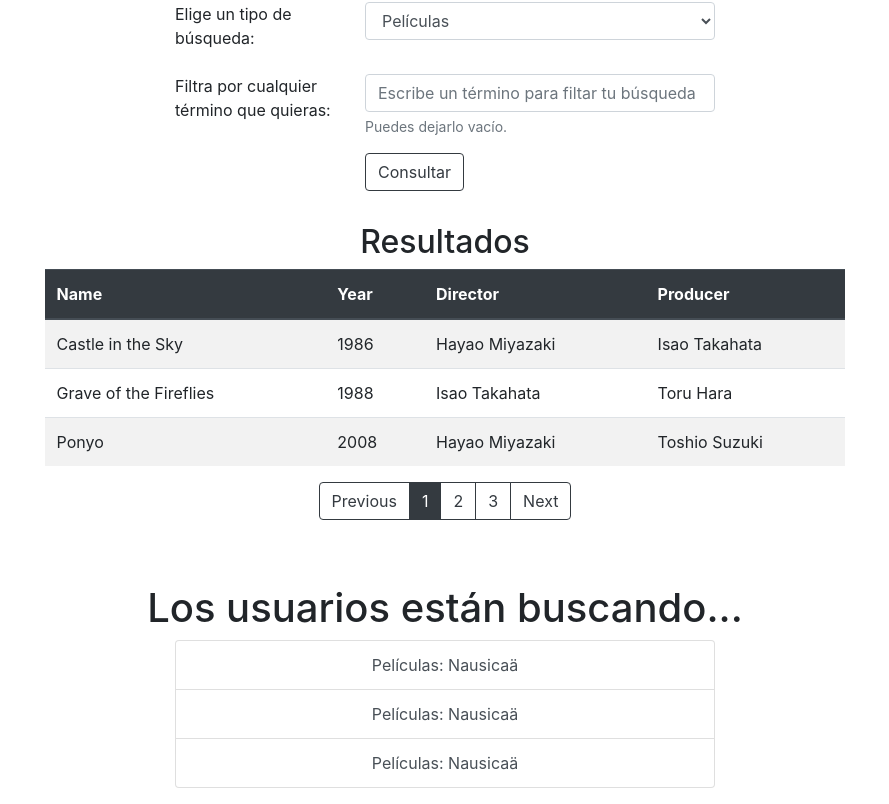
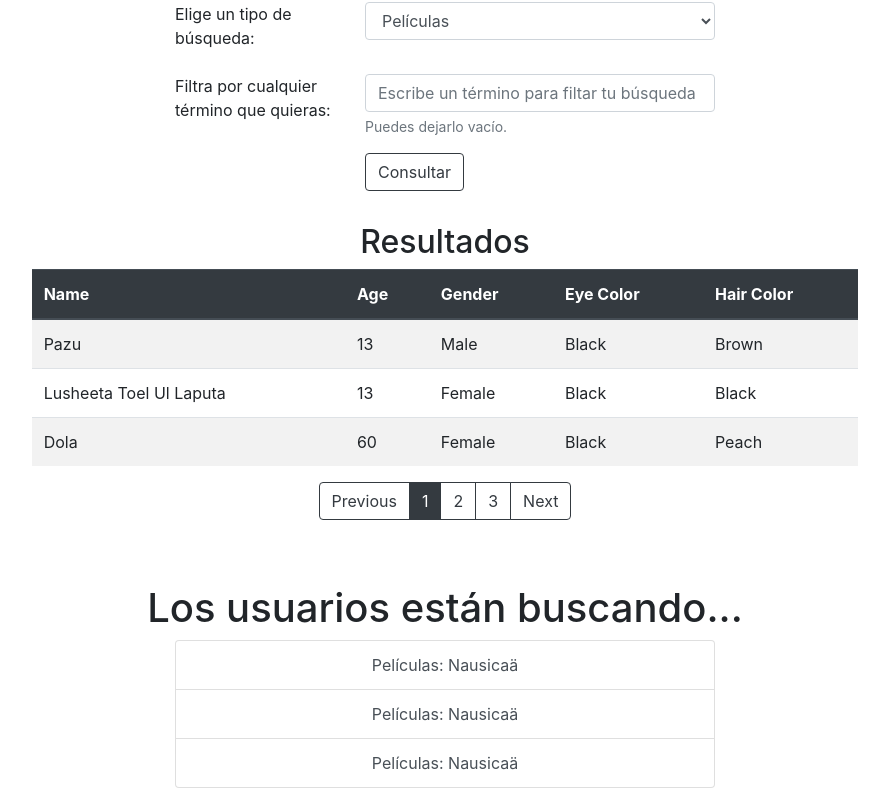
Before and after one commit to efferreiram/dbmenos, a React (Create React App) app: page / in a window 1280 px wide. Shown: the part 1025-1829 px from the top of the page, without its empty margins (195-1084 px from the left). Built offline with nearby package versions, Linux system fonts and the light colour scheme.

Commit message:
Backend calls and further state

```diff
--- a/package.json
+++ b/package.json
@@ -6,6 +6,7 @@
     "@testing-library/jest-dom": "^5.11.9",
     "@testing-library/react": "^11.2.3",
     "@testing-library/user-event": "^12.6.2",
+    "axios": "^0.21.1",
     "bootstrap": "^4.6.0",
     "jquery": "^3.5.1",
     "popper.js": "^1.16.1",
--- a/src/FormResults/FormResults.js
+++ b/src/FormResults/FormResults.js
@@ -1,33 +1,83 @@
 import React, { Component } from 'react';
 import PetitionForm from './PetitionForm/PetitionForm';
 import ResultsTable from './ResultsTable/ResultsTable';
+import axios from 'axios';
 
 class FormResults extends Component {
   constructor(props) {
     super(props);
     this.state = {
-      'resultsKeys': null,
-      'results': [],
+      'resultsType': 'people',
+      'results': [
+        {
+          "id": "fe93adf2-2f3a-4ec4-9f68-5422f1b87c01",
+          "name": "Pazu",
+          "gender": "Male",
+          "age": "13",
+          "eye_color": "Black",
+          "hair_color": "Brown",
+          "films": [
+            "https://ghibliapi.herokuapp.com/films/2baf70d1-42bb-4437-b551-e5fed5a87abe"
+          ],
+          "species": "https://ghibliapi.herokuapp.com/species/af3910a6-429f-4c74-9ad5-dfe1c4aa04f2",
+          "url": "https://ghibliapi.herokuapp.com/people/fe93adf2-2f3a-4ec4-9f68-5422f1b87c01"
+        },
+        {
+          "id": "598f7048-74ff-41e0-92ef-87dc1ad980a9",
+          "name": "Lusheeta Toel Ul Laputa",
+          "gender": "Female",
+          "age": "13",
+          "eye_color": "Black",
+          "hair_color": "Black",
+          "films": [
+            "https://ghibliapi.herokuapp.com/films/2baf70d1-42bb-4437-b551-e5fed5a87abe"
+          ],
+          "species": "https://ghibliapi.herokuapp.com/species/af3910a6-429f-4c74-9ad5-dfe1c4aa04f2",
+          "url": "https://ghibliapi.herokuapp.com/people/598f7048-74ff-41e0-92ef-87dc1ad980a9"
+        },
+        {
+          "id": "3bc0b41e-3569-4d20-ae73-2da329bf0786",
+          "name": "Dola",
+          "gender": "Female",
+          "age": "60",
+          "eye_color": "Black",
+          "hair_color": "Peach",
+          "films": [
+            "https://ghibliapi.herokuapp.com/films/2baf70d1-42bb-4437-b551-e5fed5a87abe"
+          ],
+          "species": "https://ghibliapi.herokuapp.com/species/af3910a6-429f-4c74-9ad5-dfe1c4aa04f2",
+          "url": "https://ghibliapi.herokuapp.com/people/3bc0b41e-3569-4d20-ae73-2da329bf0786"
+        }],
         'selectValue': 'films',
         'filterValue': '',
-      'exampleResults': [
-        {'name':'Castle in the Sky', 'year':'1986', 'director':'Hayao Miyazaki', 'producer':'Isao Takahata'},
-        {'name':'Grave of the Fireflies', 'year':'1988', 'director':'Isao Takahata', 'producer':'Toru Hara'},
-        {'name':'Ponyo', 'year':'2008', 'director':'Hayao Miyazaki', 'producer':'Toshio Suzuki'}
-      ],
-      'exampleKeys': ['name', 'year', 'director', 'producer'],
       };
 
       this.handleChange = this.handleChange.bind(this);
       this.handleSubmit = this.handleSubmit.bind(this);
     }
 
-  handleSubmit() {
-    console.log('sumbitted');
+    handleSubmit(e) {
+      var self = this;
+      var type = this.state.selectValue;
+      axios.get('http://localhost:8081', {
+        params: {
+          textFilter: this.state.filterValue,
+          searchType: this.state.selectValue,
+        }
+      }).then(function (response) {
+        console.log(Object.keys(response.data[0]));
+        self.setState({
+          results: response.data,
+          resultsType: type,
+        });
+      }).catch(function (error) {
+        console.log(error);
+      });
+      e.preventDefault();
     }
 
     handleChange(e) {
-    console.log('changed');
+      console.log(e);
     }
 
     render() {
@@ -37,7 +87,7 @@ class FormResults extends Component {
         <h1 className="nav-link-target" id="lookup">Hacer Peticiones</h1>
         </div>
         <PetitionForm selectValue={this.state.selectValue} filterValue={this.state.filterValue} changeFunc={this.handleChange} submitFunc={this.handleSubmit} />
-        <ResultsTable results={this.state.exampleResults} keys={this.state.exampleKeys} />
+        <ResultsTable results={this.state.results} resultsType={this.state.resultsType} />
         </div>
       );
     }
--- a/src/FormResults/PetitionForm/PetitionForm.js
+++ b/src/FormResults/PetitionForm/PetitionForm.js
@@ -4,7 +4,7 @@ class PetitionForm extends Component {
   render() {
     return (
       <div className="col-12">
-        <form>
+        <form onSubmit={this.props.submitFunc}>
           <div className="form-group row">
             <label htmlFor="endpointSelect" className="col-12 col-md-2 offset-md-3">Elige un tipo de búsqueda:</label>
             <div className="col-12 col-md-4">
--- a/src/FormResults/ResultsTable/JustTable/JustTable.js
+++ b/src/FormResults/ResultsTable/JustTable/JustTable.js
@@ -2,27 +2,75 @@ import React, { Component } from 'react';
 import SingleResult from './SingleResult/SingleResult';
 
 class JustTable extends Component {
-
-  renderResult(i) {
-    return <SingleResult result={this.props.results[i]} keys={this.props.keys} resultid={i} key={i}/>;
+  constructor(props) {
+    super(props);
   }
 
-  renderHeader() {
+  getHeaderKeys(resultsType) {
+    const header_keys = {
+      'films': ['title', 'director', 'producer', 'release_date'],
+      'people': ['name', 'age', 'gender', 'eye_color', 'hair_color'],
+      'locations': ['name', 'climate', 'terrain', 'surface_water'],
+      'species': ['name', 'classification', 'eye_colors', 'hair_colors'],
+      'vehicles': ['name', 'vehicle_class', 'length']
+    };
+    return header_keys[resultsType];
+  }
+
+  getHeaderValue(key) {
+    const header_values = {
+      'title': 'Title',
+      'director': 'Director',
+      'producer': 'Producer',
+      'release_date': 'Release Date',
+      'name': 'Name',
+      'age': 'Age',
+      'gender': 'Gender',
+      'eye_color': 'Eye Color',
+      'hair_color': 'Hair Color',
+      'climate': 'Climate',
+      'terrain': 'Terrain',
+      'surface_water': 'Surface Water',
+      'classification': 'Classification',
+      'eye_colors': 'Eye Colors',
+      'hair_colors': 'Hair Colors',
+      'vehicle_class': 'Vehicle Class',
+      'length': 'Length'
+    };
+
+    return header_values[key];
+  }
+
+  renderResult(i, keys) {
+    return <SingleResult result={this.props.results[i]} keys={keys} key={i}/>;
+  }
+
+  renderSingleHeader(name) {
+    return <th key={name}>{name}</th>;
+  }
+
+  renderHeaders(keys) {
+    var cols = []
+    for(var i = 0; i < keys.length; i++) {
+      var textVal = this.getHeaderValue(keys[i]);
+      cols.push(this.renderSingleHeader(textVal));
+    }
+
     return (
       <tr>
-        <th>Name</th>
-        <th>Year</th>
-        <th>Director</th>
-        <th>Producer</th>
+        {cols}
       </tr>
     );
   }
 
+
+
   render() {
-
+    var keys = this.getHeaderKeys(this.props.resultsType);
+    var headers = this.renderHeaders(keys);
     var results = [];
     for(var i = 0; i < 3; ++i) {
-      results.push(this.renderResult(i));
+      results.push(this.renderResult(i, keys));
     }
 
     return (
@@ -31,7 +79,7 @@ class JustTable extends Component {
         <div className="table-responsive">
           <table className="table table-striped">
             <thead className="thead-dark">
-              {this.renderHeader()}
+              {headers}
             </thead>
             <tbody>
               {results}
--- a/src/FormResults/ResultsTable/JustTable/SingleResult/SingleResult.js
+++ b/src/FormResults/ResultsTable/JustTable/SingleResult/SingleResult.js
@@ -10,7 +10,7 @@ class SingleResult extends Component {
     for(var i = 0; i < this.props.keys.length; i++) {
       var key = this.props.keys[i];
       var data = this.props.result[key];
-      rows.push(this.renderData(data, key));
+      rows.push(this.renderData(data, i));
     }
 
     return (
--- a/src/FormResults/ResultsTable/ResultsTable.js
+++ b/src/FormResults/ResultsTable/ResultsTable.js
@@ -6,7 +6,7 @@ class ResultsTable extends Component {
   render() {
     return (
       <div className="row row-content m-auto">
-        <JustTable results={this.props.results} keys={this.props.keys}/>
+        <JustTable results={this.props.results} resultsType={this.props.resultsType}/>
         <Pagination />
       </div>
     );
--- a/src/index.js
+++ b/src/index.js
@@ -1,6 +1,6 @@
 import 'bootstrap/dist/css/bootstrap.min.css';
-import $ from 'jquery';
-import Popper from 'popper.js';
+import 'jquery';
+import 'popper.js';
 import 'bootstrap/dist/js/bootstrap.bundle.min';
 import React from 'react';
 import ReactDOM from 'react-dom';
```
Also changed, not shown: 1 other file (tests, documents, lock files or other folders). Lines whose indentation alone changed are shown as unchanged.
